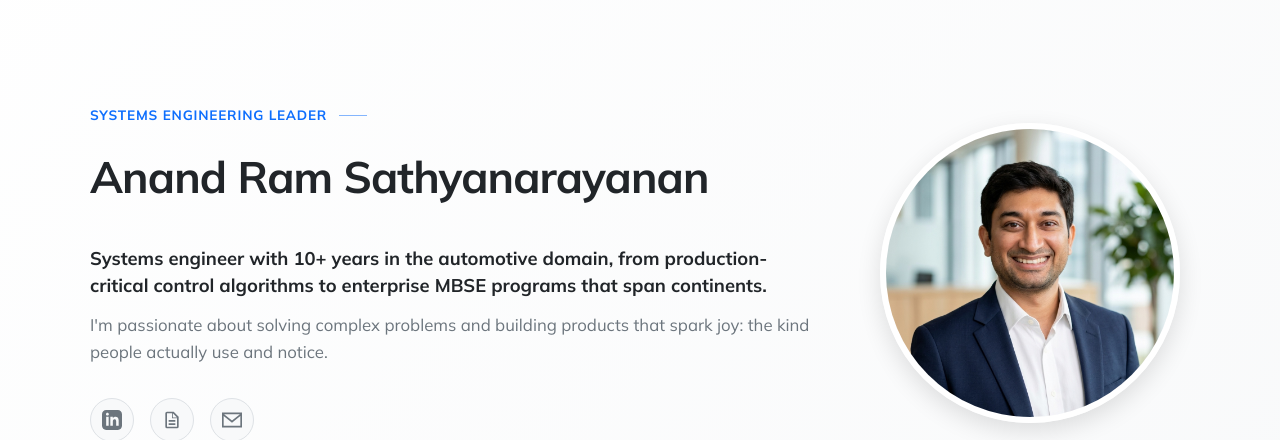
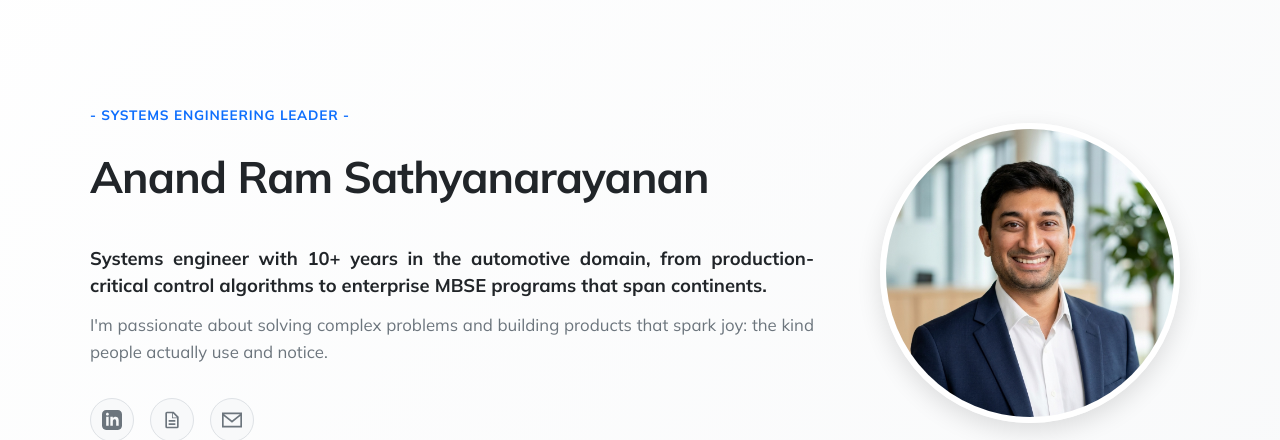
Before and after one commit to anandrams/anandrams.github.io, a Jekyll site: the page built from index.md, in a window 1280 px wide. Shown: the part 270-710 px from the top of the page. Built offline with Jekyll 4.4.1, drawn with Linux system fonts in a browser that asks for light colours.

Commit message:
Add dashes around hero eyebrow label, justify hero text paragraphs

```diff
--- a/assets/custom.css
+++ b/assets/custom.css
@@ -292,13 +292,14 @@ img {
   justify-content: flex-start;
 }
 
-.hero-split-inner .hero-eyebrow::before {
+.hero-split-inner .hero-eyebrow::before,
+.hero-split-inner .hero-eyebrow::after {
   display: none;
 }
 
 .hero-split-inner .hero-credibility,
 .hero-split-inner .hero-passion {
-  text-align: left;
+  text-align: justify;
 }
 
 .hero-photo {
@@ -327,12 +328,9 @@ img {
   .hero-split-inner .hero-eyebrow {
     justify-content: center;
   }
-  .hero-split-inner .hero-eyebrow::before {
-    display: block;
-  }
   .hero-split-inner .hero-credibility,
   .hero-split-inner .hero-passion {
-    text-align: center;
+    text-align: justify;
   }
   .hero-photo {
     order: -1;
@@ -1231,6 +1229,7 @@ footer p {
   color: var(--text-primary);
   line-height: 1.5;
   margin: 1.25rem 0 0.75rem;
+  text-align: justify;
 }
 
 .hero-passion {
@@ -1238,6 +1237,7 @@ footer p {
   font-size: 1.05rem;
   line-height: 1.6;
   margin-bottom: 1.5rem;
+  text-align: justify;
 }
 
 /* ============================================
--- a/index.md
+++ b/index.md
@@ -6,7 +6,7 @@ title: Home
 <div class="hero-section hero-split">
   <div class="hero-content hero-split-inner">
     <div class="hero-text">
-      <p class="hero-eyebrow">Systems Engineering Leader</p>
+      <p class="hero-eyebrow">- Systems Engineering Leader -</p>
       <h1>Anand Ram Sathyanarayanan</h1>
       <p class="hero-credibility">Systems engineer with 10+ years in the automotive domain, from production-critical control algorithms to enterprise MBSE programs that span continents.</p>
       <p class="hero-passion">I'm passionate about solving complex problems and building products that spark joy: the kind people actually use and notice.</p>
```
